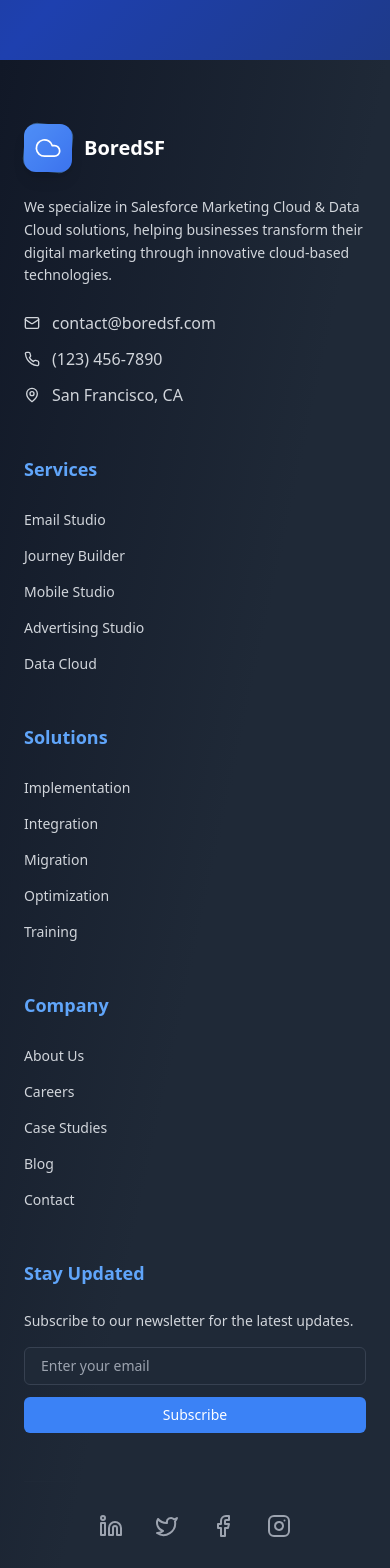
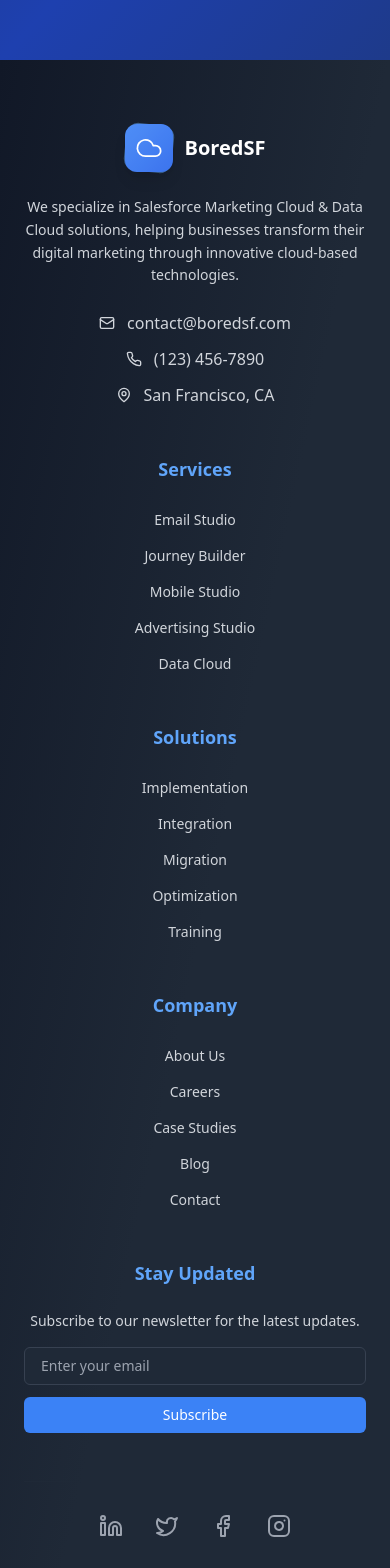
Before and after one commit to pothangelli123/BoredSf2, a React (Vite) app: page / in a window 390 px wide. Shown: the part 6980-8548 px from the top of the page. Built offline with nearby package versions, Linux system fonts and the light colour scheme.

Commit message:
FOOTER IS good

```diff
--- a/src/components/Footer.tsx
+++ b/src/components/Footer.tsx
@@ -9,27 +9,28 @@
         {/* Main Footer Content */}
         <div className="grid grid-cols-1 lg:grid-cols-6 gap-12">
           {/* Company Info - 2 columns */}
-          <div className="lg:col-span-2 space-y-6">
+          <div className="lg:col-span-2 space-y-6 text-center lg:text-left">
+            <div className="flex justify-center lg:justify-start">
               <Logo size="medium" className="text-white" />
+            </div>
             <p className="text-gray-300 text-sm leading-relaxed">
               We specialize in Salesforce Marketing Cloud & Data Cloud solutions,
               helping businesses transform their digital marketing through innovative
               cloud-based technologies.
             </p>
-            {/* Certification Badge */}
 
             <div className="space-y-3">
               <a href="mailto:contact@boredsf.com"
-                 className="flex items-center text-gray-300 hover:text-blue-400 transition-colors duration-300">
+                 className="flex items-center text-gray-300 hover:text-blue-400 transition-colors duration-300 justify-center lg:justify-start">
                 <Mail className="w-4 h-4 mr-3" />
                 contact@boredsf.com
               </a>
               <a href="tel:+1234567890"
-                 className="flex items-center text-gray-300 hover:text-blue-400 transition-colors duration-300">
+                 className="flex items-center text-gray-300 hover:text-blue-400 transition-colors duration-300 justify-center lg:justify-start">
                 <Phone className="w-4 h-4 mr-3" />
                 (123) 456-7890
               </a>
-              <div className="flex items-center text-gray-300">
+              <div className="flex items-center text-gray-300 justify-center lg:justify-start">
                 <MapPin className="w-4 h-4 mr-3" />
                 San Francisco, CA
               </div>
@@ -37,7 +38,7 @@
           </div>
 
           {/* Marketing Cloud Services */}
-          <div className="lg:col-span-1">
+          <div className="lg:col-span-1 text-center lg:text-left">
             <h3 className="text-lg font-semibold mb-6 text-blue-400">Services</h3>
             <ul className="space-y-3">
               <li><a href="#" className="text-gray-300 hover:text-blue-400 transition-colors duration-300 text-sm">Email Studio</a></li>
@@ -49,7 +50,7 @@
           </div>
 
           {/* Solutions */}
-          <div className="lg:col-span-1">
+          <div className="lg:col-span-1 text-center lg:text-left">
             <h3 className="text-lg font-semibold mb-6 text-blue-400">Solutions</h3>
             <ul className="space-y-3">
               <li><a href="#" className="text-gray-300 hover:text-blue-400 transition-colors duration-300 text-sm">Implementation</a></li>
@@ -61,7 +62,7 @@
           </div>
 
           {/* Company */}
-          <div className="lg:col-span-1">
+          <div className="lg:col-span-1 text-center lg:text-left">
             <h3 className="text-lg font-semibold mb-6 text-blue-400">Company</h3>
             <ul className="space-y-3">
               <li><a href="#" className="text-gray-300 hover:text-blue-400 transition-colors duration-300 text-sm">About Us</a></li>
@@ -73,7 +74,7 @@
           </div>
 
           {/* Newsletter Section */}
-          <div className="lg:col-span-1">
+          <div className="lg:col-span-1 text-center lg:text-left">
             <h3 className="text-lg font-semibold mb-6 text-blue-400">Stay Updated</h3>
             <p className="text-sm text-gray-300 mb-4">Subscribe to our newsletter for the latest updates.</p>
             <form className="space-y-3">
@@ -95,7 +96,7 @@
         {/* Social Media & Certification Badges */}
         <div className="mt-12 pt-8 border-t border-gray-800">
           <div className="flex flex-col md:flex-row justify-between items-center space-y-6 md:space-y-0">
-            <div className="flex space-x-8">
+            <div className="flex space-x-8 justify-center w-full md:w-auto">
               <a href="#" className="text-gray-400 hover:text-blue-400 transition-all duration-300 transform hover:scale-110">
                 <Linkedin className="w-6 h-6" />
               </a>
@@ -110,7 +111,7 @@
               </a>
             </div>
 
-            <div className="flex items-center space-x-6">
+            <div className="flex items-center space-x-6 justify-center w-full md:w-auto">
               <img
                 src="https://cdn.prod.website-files.com/613e4731d83966a77c092578/620674c2ab35e3481a9a06bb_Salesforce_Partner_Badge-p-500.png"
                 alt="Salesforce Partner"
@@ -130,7 +131,7 @@
         {/* Enhanced Bottom Bar */}
         <div className="mt-8 pt-8 border-t border-gray-800">
           <div className="flex flex-col md:flex-row justify-between items-center space-y-4 md:space-y-0">
-            <p className="text-sm text-gray-400">
+            <p className="text-sm text-gray-400 text-center md:text-left">
               © {new Date().getFullYear()} BoredSF. All rights reserved.
             </p>
             <div className="flex flex-wrap justify-center md:justify-end gap-6 text-sm text-gray-400">
```
Lines whose indentation alone changed are shown as unchanged.
